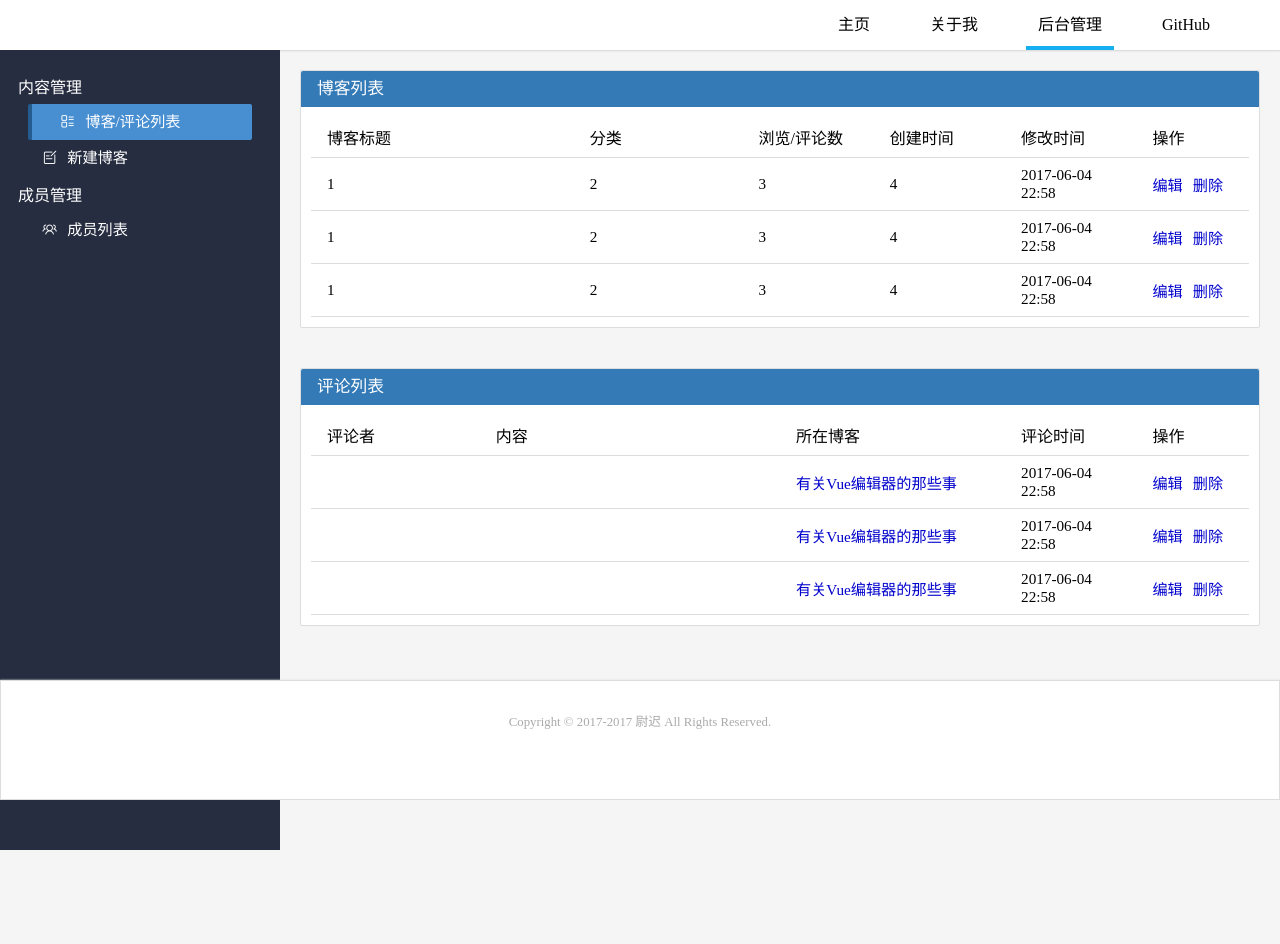
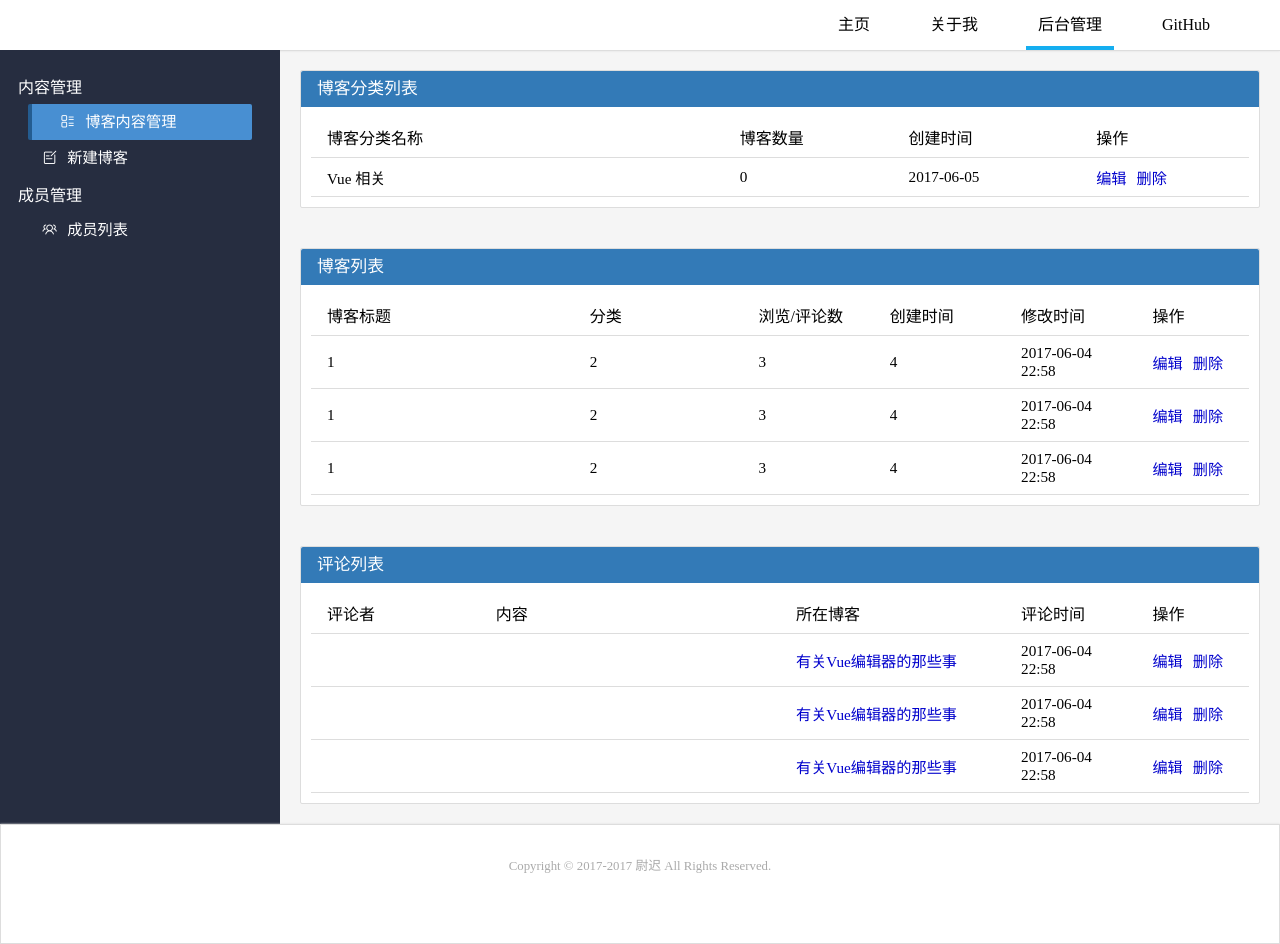
Before and after one commit to MrOhyang/blog, a Vue app: page /admin/bloglist in a window 1280 px wide. Before the commit the page ends 800 px from the top, so only its background shows below. Built offline with nearby package versions, Linux system fonts and the light colour scheme.

Commit message:
[update] bloglist

```diff
--- a/app.js
+++ b/app.js
@@ -25,6 +25,6 @@ app.use(async function (ctx, next) {
 router.use('/api', api.routes());
 app.use(router.routes());
 
-app.listen(8889, () => {
-  console.log('Koa is listening in 8889');
+app.listen(3001, () => {
+  console.log('Koa is listening in 3001');
 });
--- a/config/index.js
+++ b/config/index.js
@@ -23,13 +23,13 @@ module.exports = {
   },
   dev: {
     env: require('./dev.env'),
-    port: 8080,
+    port: 3000,
     autoOpenBrowser: true,
     assetsSubDirectory: 'static',
     assetsPublicPath: '/',
     proxyTable: {
       '/api': {
-        target: 'http://localhost:8889',
+        target: 'http://localhost:3001',
         changeOrigin: true
       }
     },
--- a/src/pages/admin/adminLeftBar.vue
+++ b/src/pages/admin/adminLeftBar.vue
@@ -3,7 +3,7 @@
     <div class="admin-leftbar small-scroll-y">
       <h6>内容管理</h6>
       <nav>
-        <router-link to="/admin/bloglist"><i class="iconfont icon-list"></i>博客/评论列表</router-link>
+        <router-link to="/admin/bloglist"><i class="iconfont icon-list"></i>博客内容管理</router-link>
         <router-link to="xxx"><i class="iconfont icon-edit"></i>新建博客</router-link>
       </nav>
       <h6>成员管理</h6>
--- a/src/pages/admin/blogList.vue
+++ b/src/pages/admin/blogList.vue
@@ -3,15 +3,38 @@
 
     <div class="cont-block">
       <panelTable>
+        <h6 slot="title">博客分类列表</h6>
+        <table class="table-blogkindlist">
+          <tr>
+            <th>博客分类名称</th>
+            <th>博客数量</th>
+            <th>创建时间</th>
+            <th>操作</th>
+          </tr>
+          <tr>
+            <td>Vue 相关</td>
+            <td>0</td>
+            <td>2017-06-05</td>
+            <td>
+              <a href="javascript:;">编辑</a>
+              <a href="javascript:;">删除</a>
+            </td>
+          </tr>
+        </table>
+      </panelTable>
+    </div>
+
+    <div class="cont-block">
+      <panelTable>
         <h6 slot="title">博客列表</h6>
-        <table>
+        <table class="table-bloglist">
           <tr>
-            <th style="width: 28%">博客标题</th>
-            <th style="width: 18%">分类</th>
-            <th style="width: 14%">浏览/评论数</th>
-            <th style="width: 14%">创建时间</th>
-            <th style="width: 14%">修改时间</th>
-            <th style="width: 12%">操作</th>
+            <th>博客标题</th>
+            <th>分类</th>
+            <th>浏览/评论数</th>
+            <th>创建时间</th>
+            <th>修改时间</th>
+            <th>操作</th>
           </tr>
           <tr v-for="k in 3">
             <td v-for="n in 4">{{ n }}</td>
@@ -28,13 +51,13 @@
     <div class="cont-block">
       <panelTable>
         <h6 slot="title">评论列表</h6>
-        <table>
+        <table class="table-comments">
           <tr>
-            <th style="width: 18%">评论者</th>
-            <th style="width: 32%">内容</th>
-            <th style="width: 24%">所在博客</th>
-            <th style="width: 14%">评论时间</th>
-            <th style="width: 12%">操作</th>
+            <th>评论者</th>
+            <th>内容</th>
+            <th>所在博客</th>
+            <th>评论时间</th>
+            <th>操作</th>
           </tr>
           <tr v-for="k in 3">
             <td></td>
@@ -96,6 +119,33 @@ export default {
         }
       }
     }
+    table.table-blogkindlist{  // 博客分类列表
+      tr{
+        th:nth-child(1){ width: 44% }  // 博客分类名称
+        th:nth-child(2){ width: 18% }  // 博客数量
+        th:nth-child(3){ width: 20% }  // 创建时间
+        th:nth-child(4){ width: 18% }  // 操作
+      }
+    }
+    table.table-bloglist{  // 博客列表
+      tr{
+        th:nth-child(1){ width: 28% }  // 博客标题
+        th:nth-child(2){ width: 18% }  // 分类
+        th:nth-child(3){ width: 14% }  // 浏览/评论数
+        th:nth-child(4){ width: 14% }  // 创建时间
+        th:nth-child(5){ width: 14% }  // 修改时间
+        th:nth-child(6){ width: 12% }  // 操作
+      }
+    }
+    table.table-comments{  // 评论列表
+      tr{
+        th:nth-child(1){ width: 18% }  // 评论者
+        th:nth-child(2){ width: 32% }  // 内容
+        th:nth-child(3){ width: 24% }  // 所在博客
+        th:nth-child(4){ width: 14% }  // 评论时间
+        th:nth-child(5){ width: 12% }  // 操作
+      }
+    }
   }
 }
 </style>
--- a/src/router/index.js
+++ b/src/router/index.js
@@ -43,7 +43,7 @@ const router = new Router({
       ]
     }
     ,{
-      path: '*',  // 不存在的地址自动跳船
+      path: '*',  // 不存在的地址自动跳转
       redirect: '/'
     }
   ]
```
